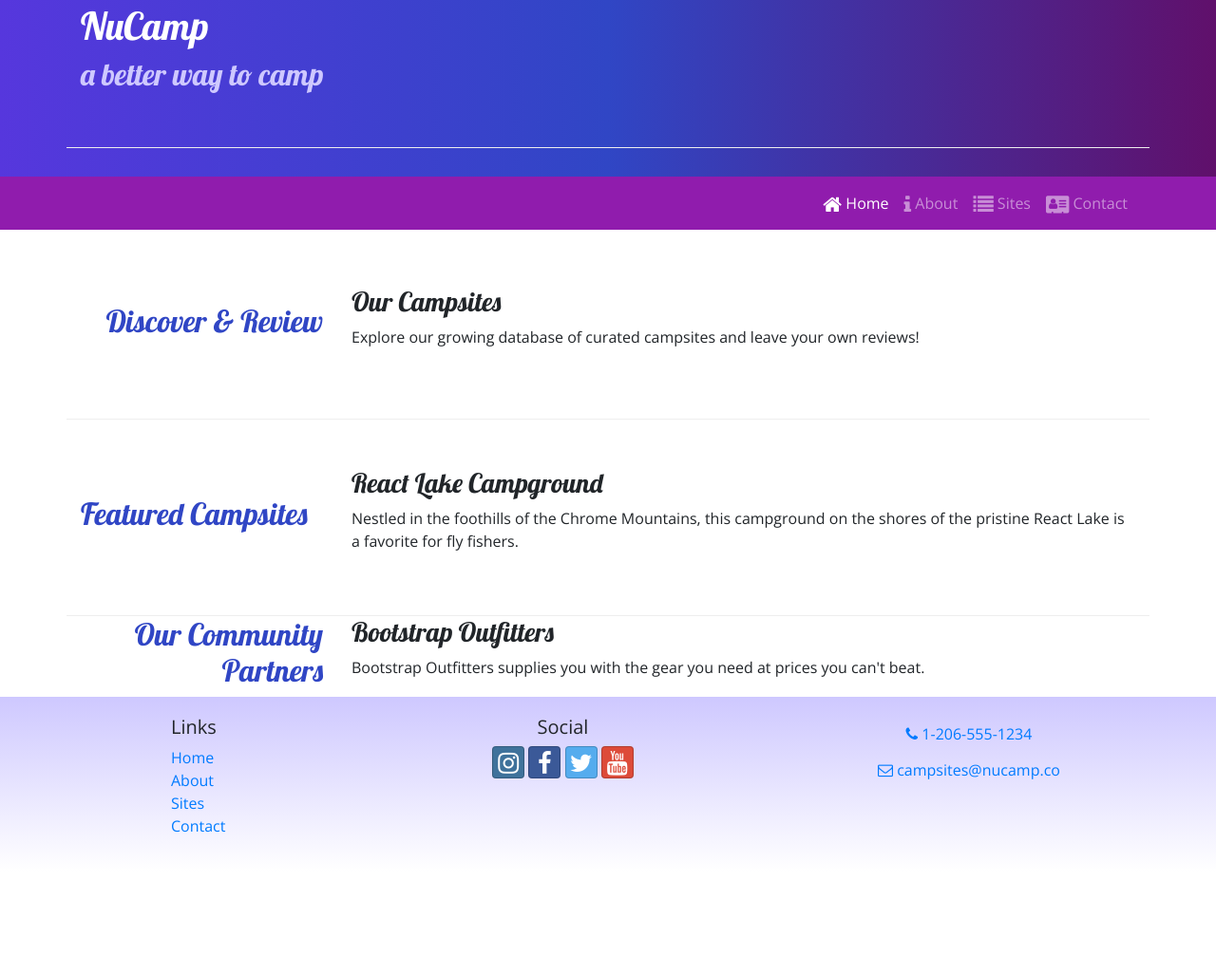
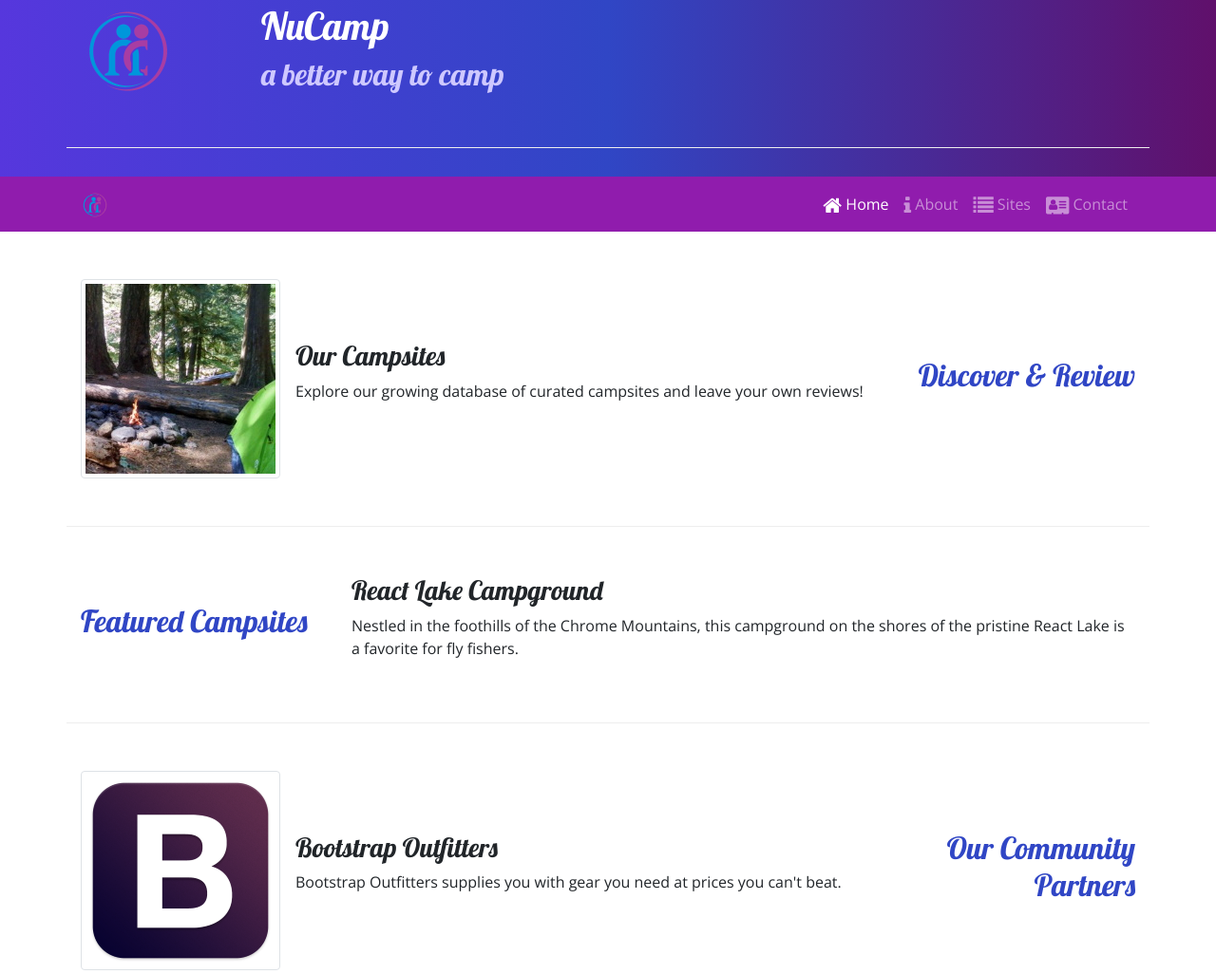
Before and after one commit to RebeccaOlatunde/nucampsite, a website: page index.html in a window 1280 px wide. Shown: the part 77-1103 px from the top of the page at 95% size. Before the commit the page ends 995 px from the top, so only its background shows below. Drawn offline with nearby package versions, Linux system fonts and the light colour scheme.

Commit message:
images and media

```diff
--- a/index.html
+++ b/index.html
@@ -18,6 +18,9 @@
     <header class="jumbotron jumbotron-fluid">
         <div class="container">
             <div class="row row-content align-items-center">
+                <div class="col-4 col-sm-3 col-md-2 align-self-center">
+                    <img src="img/logo.png" class="img-fluid" />
+                 </div>
                 <div class="col">
                     <h1>NuCamp</h1>
                     <h2>a better way to camp</h2>
@@ -28,14 +31,16 @@
 
     <nav class= "navbar navbar-expand-sm navbar-dark sticky-top">
       <div class="container">
-       <button class="navbar-toggler ml-auto" type="button" data-toggle="collapse"  data-target="#nucampNavbar">
+        <a class="navbar-brand" href="#"><img src="img/logo.png" height="30" width="30" /></a>
+        <button class="navbar-toggler" type="button" data-toggle="collapse" data-target="#nucampNavbar">
+        <button class="navbar-toggler" type="button" data-toggle="collapse"  data-target="#nucampNavbar">
           <span class="navbar-toggler-icon"></span>
        </button>
         <div class="collapse navbar-collapse" id="nucampNavbar"></div>
            <ul class="navbar-nav">
             <li class="nav-item active"><a class="nav-link" href="#"><i class="fa fa-home fa-lg"></i> Home</a></li>
             <li class="nav-item"><a class="nav-link" href="aboutus.html"><i class="fa fa-info fa-lg"></i> About</a></li>
-            <li class="nav-item"><a class="nav-link" href="#"><i class="fa fa-list fa-lg"></i> Sites</a></li>
+            <li class="nav-item"><a class="nav-link" href="index.html"><i class="fa fa-list fa-lg"></i> Sites</a></li>
             <li class="nav-item"><a class="nav-link" href="contactus.html"><i class="fa fa-address-card fa-lg"></i> Contact</a></li>
           </ul>
         </div>
@@ -43,14 +48,21 @@
 
     <div class="container">
         <div class="row row-content align-items-center ">
-            <div class="col-sm-4 col-md-3">
+            <div class="col-sm-4 order-sm-last col-md-3">
                <h2 class="text-sm-right">Discover & Review</h2>
             </div>
+
             <div class="col">
-                <h3>Our Campsites</h3>
-                <p class="d-none d-sm-block">Explore our growing database of curated campsites and leave your own reviews!</p>
+                <div class="media">
+                    <img class="d-flex mr-3 img-thumbnail" src="img/breadcrumb-trail-thumb.jpg" alt="Breadcrumb Trail" />
+                    <div class="media-body align-self-center">
+                        <h3>Our Campsites</h3>
+                        <p class="d-none d-sm-block">Explore our growing database of curated campsites and leave your own reviews!</p>
+                    </div>
+                </div>
             </div>
         </div>
+
 
         <div class="row row-content align-items-center">
             <div class="col-sm-4 col-md-3">
@@ -62,13 +74,19 @@
    			</div>
         </div>
 
-        <div class="row">
-            <div class="col-sm-4 col-md-3">
+        <div class="row row-content align-items-center">
+            <div class="col-sm-4 order-sm-last col-md-3">
                 <h2 class="text-sm-right">Our Community Partners</h2>
             </div>
+
             <div class="col">
-                <h3>Bootstrap Outfitters</h3>
-        		<p class="d-none d-sm-block">Bootstrap Outfitters supplies you with the gear you need at prices you can't beat.</p>
+                <div class="media">
+                    <img class="d-flex mr-3 img-thumbnail" src="img/bootstrap-thumb.png" alt="Bootstrap Outfitters" />
+                    <div class="media-body align-self-center">
+                        <h3>Bootstrap Outfitters</h3>
+        				<p class="d-none d-sm-block">Bootstrap Outfitters supplies you with gear you need at prices you can't beat.</p>
+                    </div>
+                </div>
             </div>
         </div>
     </div>
```
Also changed, not shown: aboutus.html (+6 -1 lines), contactus.html (+9 -3 lines), img/bootstrap-thumb.png (added), img/breadcrumb-trail-thumb.jpg (added), img/breadcrumb-trail.jpg (added), img/chrome-river-thumb.jpg (added), img/chrome-river.jpg (added), img/logo.png (added), img/react-lake-thumb.jpg (added), img/react-lake.jpg (added).
